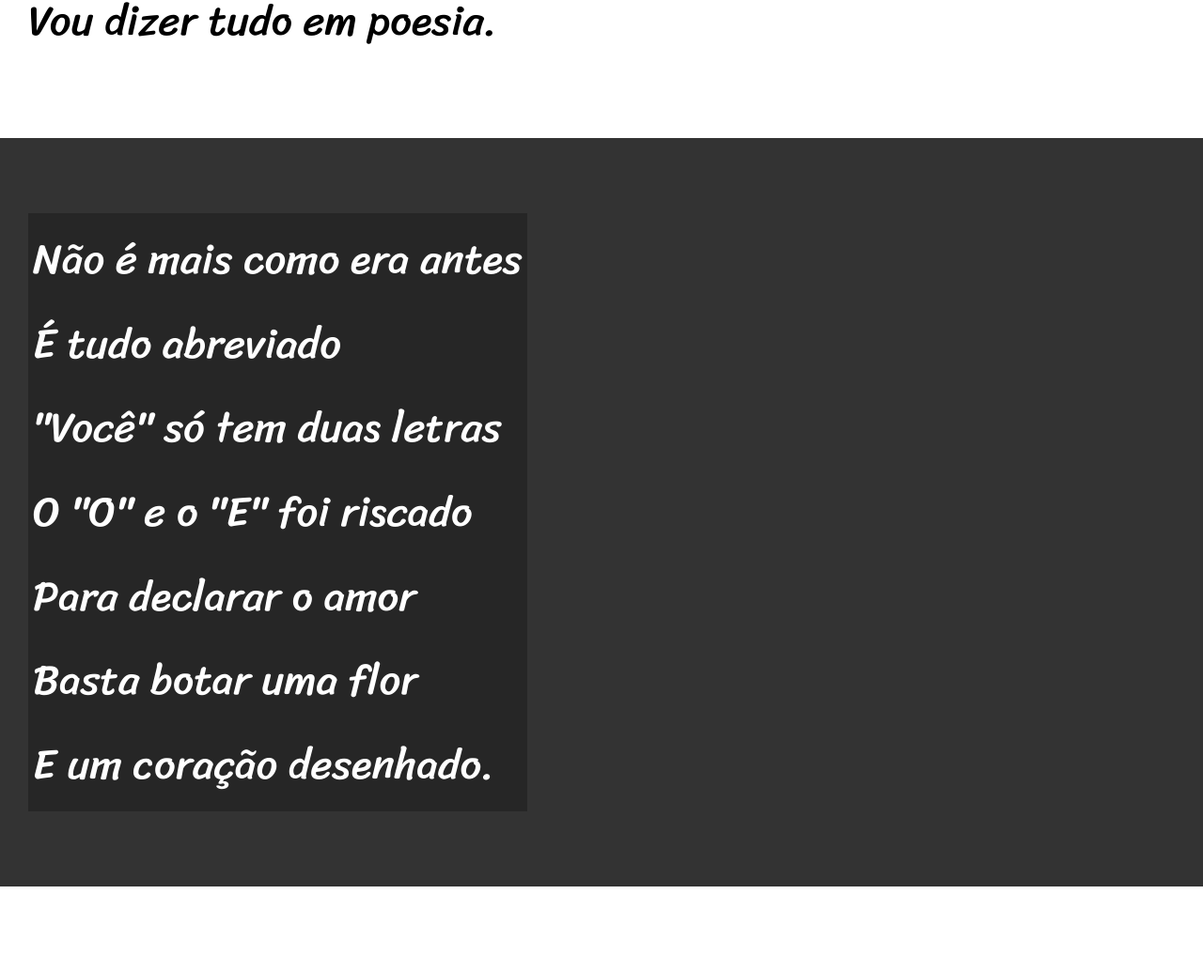
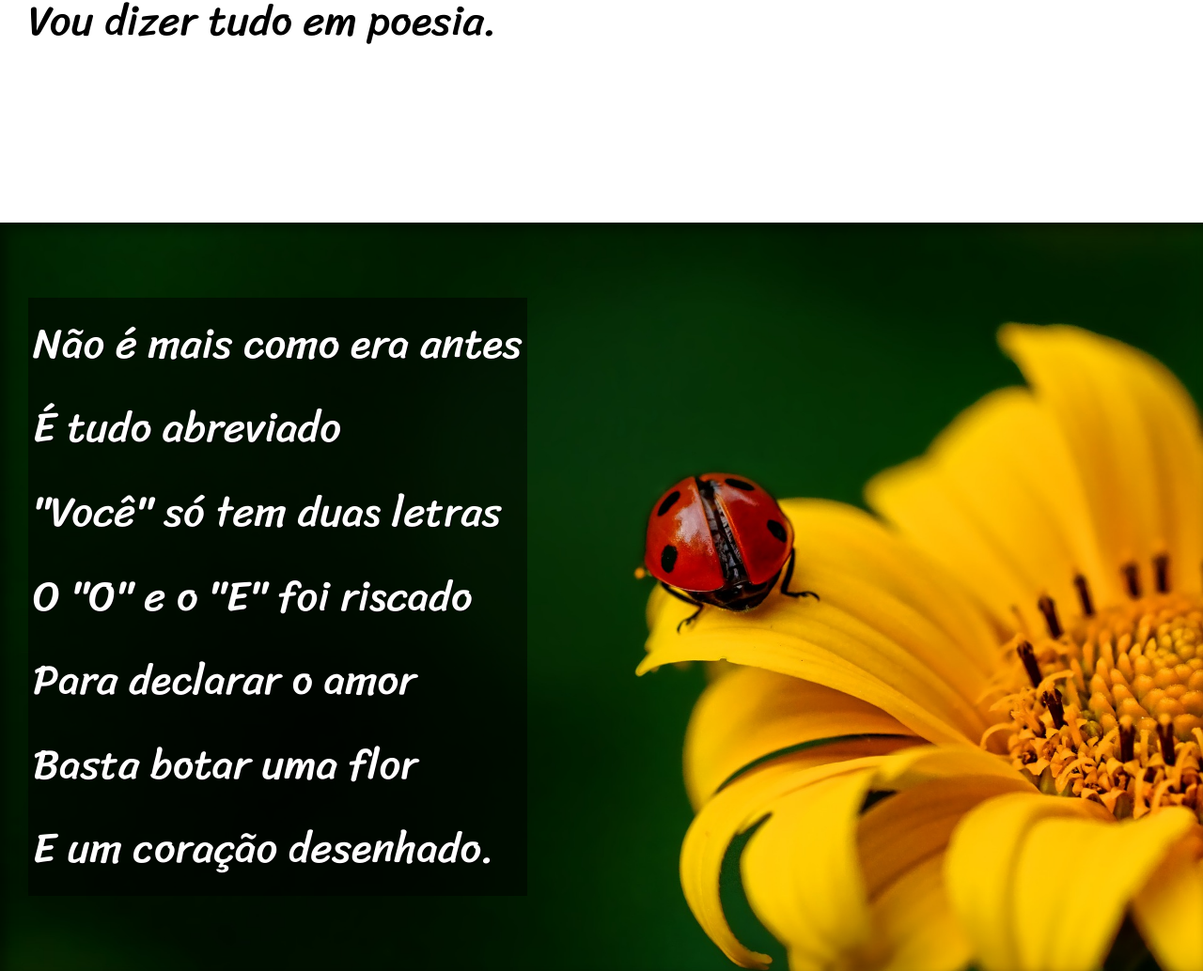
Before and after one commit to FabricioRFernandes/html-css, a plain HTML site: page desafios/d012/index.html in a window 1280 px wide. Shown: the part 900-1934 px from the top of the page at 94% size. Drawn offline with Linux system fonts and the light colour scheme.

Commit message:
finalizei o desafio 12

```diff
--- a/desafios/d012/estilo/style.css
+++ b/desafios/d012/estilo/style.css
@@ -59,6 +59,10 @@
     font-size: 3.5vw;
 }
 
+section > p {
+    padding-bottom: 2em;
+}
+
 section.normal {
     background-color: white;
     color: black;
@@ -67,12 +71,26 @@
 section.imagem {
     background-color: rgb(51, 51, 51);
     color: white;
+    box-shadow: inset 6px 6px 13px 0px rgba(0, 0, 0, 0.471);
+    background-size: cover;
+    background-attachment: fixed;
 }
 
 section.imagem > p {
-    background-color: rgba(0, 0, 0, 0.251);
+    background-color: rgba(0, 0, 0, 0.507);
     display: inline-block;
     padding: 5px;
+    text-shadow: 1px 1px 0px black;
+}
+
+section#img01 {
+    background-image: url('../imagens/background001.jpg');
+    background-position: right center;
+}
+
+section#img02 {
+    background-image: url('../imagens/background002.jpg');
+
 }
 
 footer {
--- a/desafios/d012/index.html
+++ b/desafios/d012/index.html
@@ -27,7 +27,7 @@
         </p>
     </section>
 
-    <section class="imagem">
+    <section class="imagem" id="img01">
         <p>
             Não é mais como era antes <br>
             É tudo abreviado <br>
@@ -60,7 +60,7 @@
         </p>
     </section>
 
-    <section class="imagem">
+    <section class="imagem" id="img02">
         <p>
             Tenho saudade das cartas <br>
             Escritas com a própria mão <br>
```
